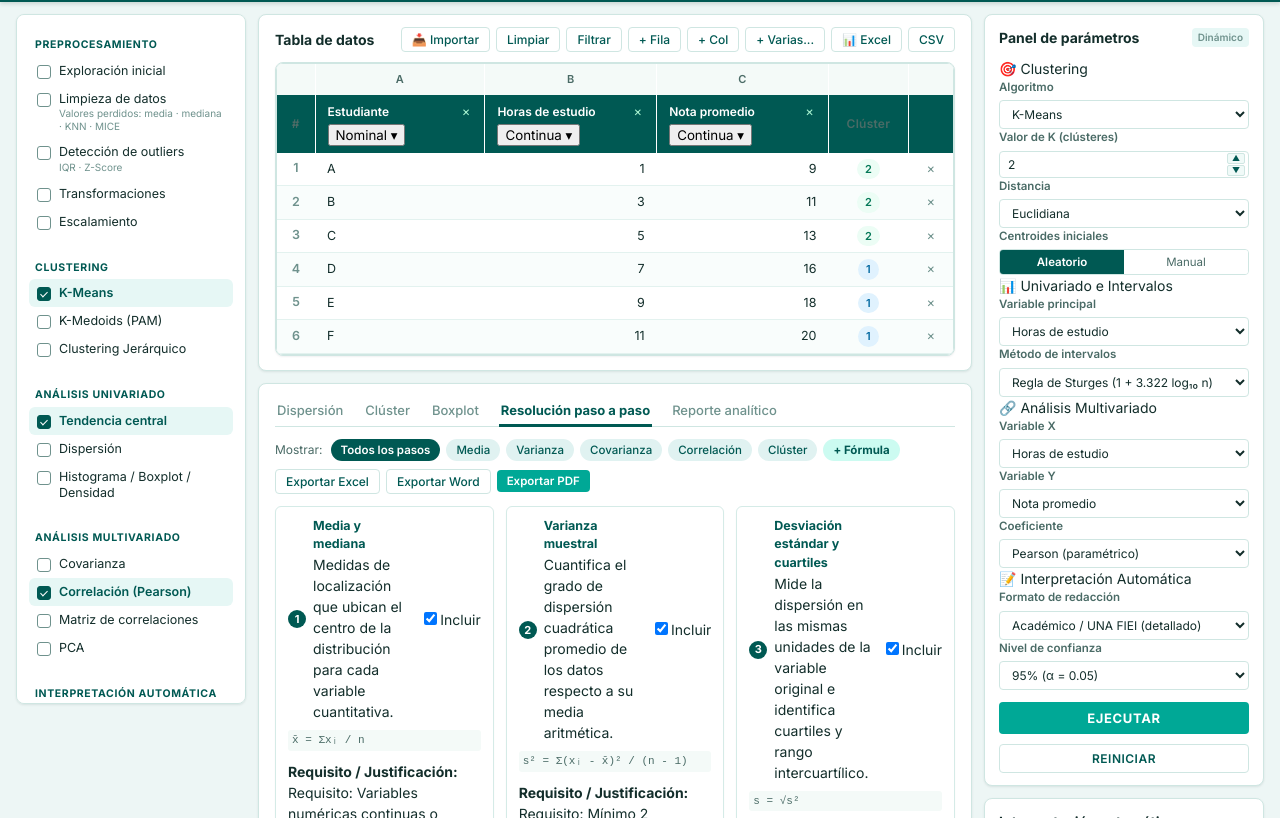
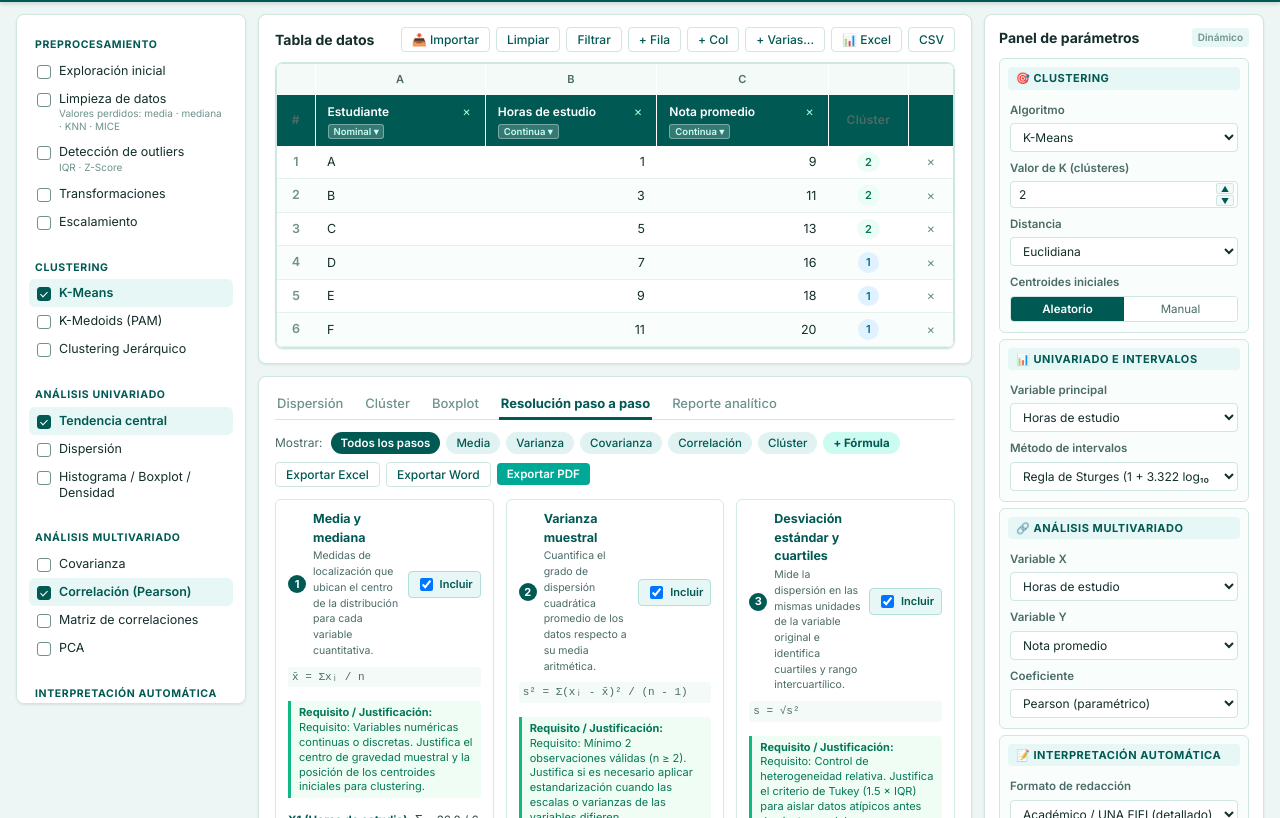
Before and after one commit to sucasacamedina1-ux/mult-stats, a plain HTML site: page index.html in a window 1280 px wide. Shown: the part 54-872 px from the top of the page. Drawn offline with Linux system fonts and the light colour scheme.

Commit message:
Add CSS styles for dashboard dynamic parameters
Added styles for dynamic parameters, badges, and checkboxes in the dashboard.

```diff
--- a/css/formato_dashboard.css
+++ b/css/formato_dashboard.css
@@ -1023,3 +1023,96 @@ body.dashboard-modo {
 .dash-modal-cuerpo {
   padding: 16px 20px;
 }
+
+/* ==========================================================================
+   Extensiones del Dashboard: Parámetros Dinámicos, Tipos y Requisitos
+   ========================================================================== */
+
+/* Bloques de parámetros dinámicos */
+.dash-param-bloque {
+  border: 1px solid var(--color-borde, #cfe6e2);
+  border-radius: 6px;
+  padding: 10px;
+  background: #f9fdfc;
+  display: flex;
+  flex-direction: column;
+  gap: 8px;
+  margin-bottom: 6px;
+}
+
+.dash-param-bloque-titulo {
+  font-size: 11px;
+  font-weight: 700;
+  text-transform: uppercase;
+  letter-spacing: 0.05em;
+  color: #005953;
+  background: #e6f7f5;
+  padding: 3px 8px;
+  border-radius: 4px;
+  margin: -2px -2px 4px -2px;
+}
+
+.dash-params-vacio {
+  padding: 24px 12px;
+  text-align: center;
+  background: #fbfdfc;
+  border: 1px dashed #cfe6e2;
+  border-radius: 6px;
+}
+
+/* Badge de tipo de variable en encabezado de columna */
+.dash-col-tipo-badge {
+  background: rgba(255, 255, 255, 0.2);
+  color: #ccfbf1;
+  border: 1px solid rgba(255, 255, 255, 0.35);
+  border-radius: 3px;
+  font-size: 9.5px;
+  font-weight: 600;
+  padding: 1px 5px;
+  cursor: pointer;
+  transition: all 150ms ease;
+  line-height: 1.2;
+}
+
+.dash-col-tipo-badge:hover {
+  background: #ffffff;
+  color: #005953;
+}
+
+/* Tarjetas de fórmulas y requisitos */
+.dash-paso-desc-sub {
+  font-size: 10.5px;
+  color: #4a6b66;
+  margin-top: 1px;
+}
+
+.dash-paso-check-box {
+  display: inline-flex;
+  align-items: center;
+  gap: 4px;
+  font-size: 11px;
+  color: #005953;
+  font-weight: 600;
+  cursor: pointer;
+  user-select: none;
+  background: #e6f7f5;
+  padding: 3px 7px;
+  border-radius: 4px;
+  border: 1px solid #b2dfdb;
+  transition: background 150ms ease;
+}
+
+.dash-paso-check-box:hover {
+  background: #b2dfdb;
+}
+
+.dash-paso-justificacion {
+  font-size: 11px;
+  color: #047857;
+  background: #f0fdf4;
+  border-left: 3px solid #10b981;
+  padding: 4px 8px;
+  margin: 4px 0 8px;
+  border-radius: 0 4px 4px 0;
+  line-height: 1.35;
+}
```
